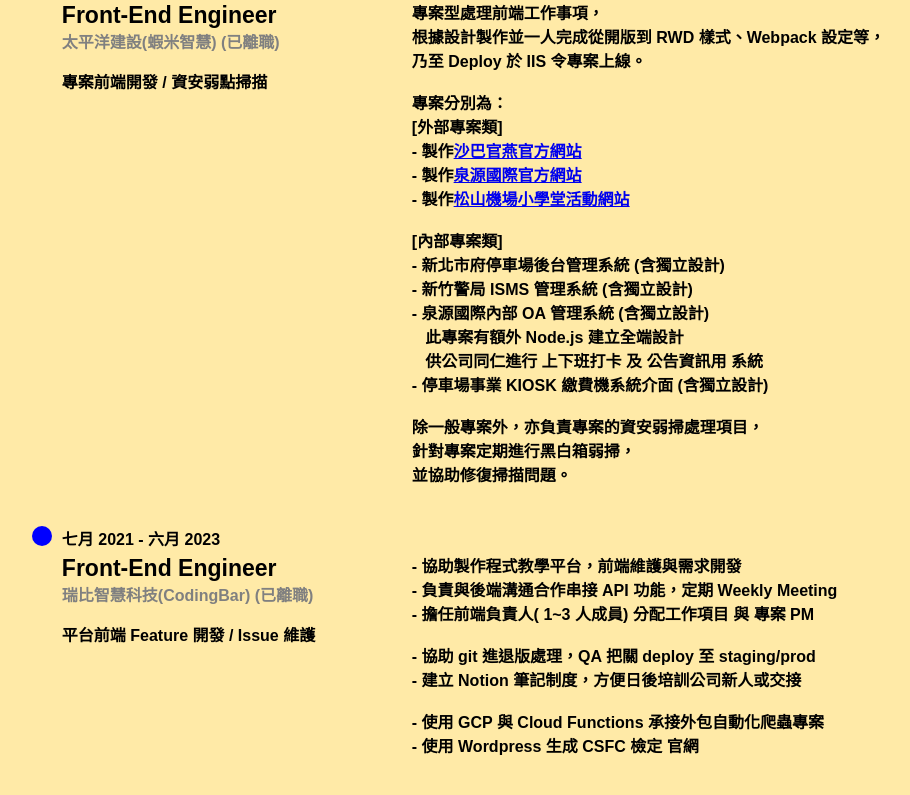
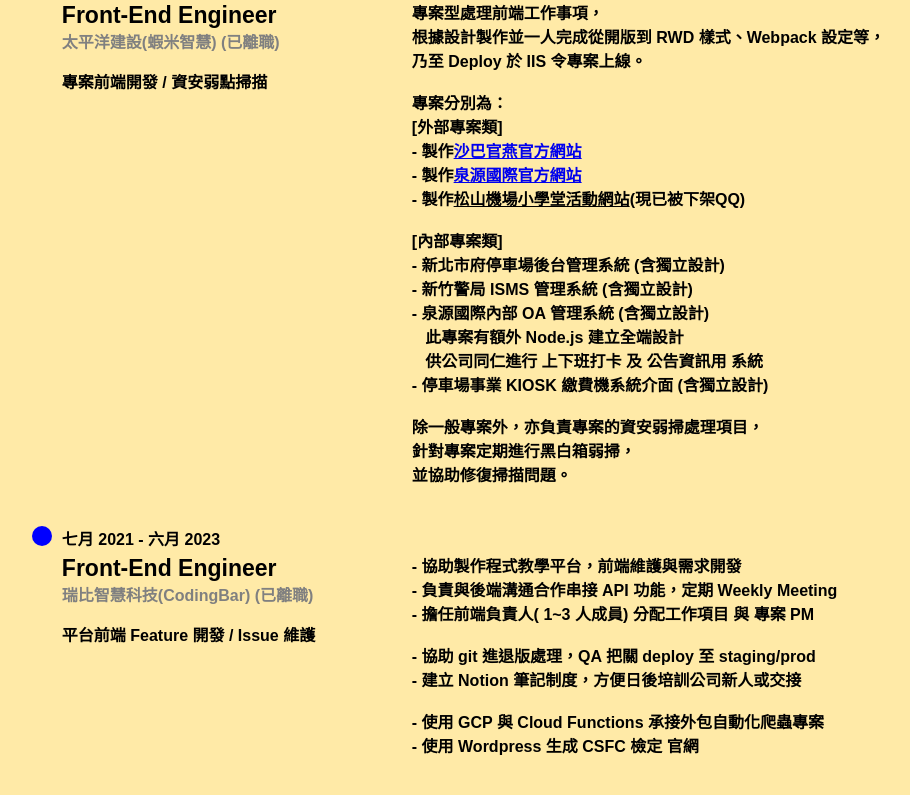
Before and after one commit to nagisalin/Resume, a React (Create React App) app: page / in a window 1280 px wide. Shown: the part 1319-2114 px from the top of the page, without its empty margins (130-1040 px from the left). Built offline with nearby package versions, Linux system fonts and the light colour scheme.

Commit message:
[fix] error link of tsAirport......

```diff
--- a/src/containers/Resume/Experience/Experience.js
+++ b/src/containers/Resume/Experience/Experience.js
@@ -16,7 +16,7 @@ const Experience = () => {
 [外部專案類]
 - 製作<a href="https://www.sabahyan.com/" target="_blank" rel="noreferrer noopener">沙巴官燕官方網站</a>
 - 製作<a href="http://www.pacific-aiot.com.tw/" target="_blank" rel="noreferrer noopener">泉源國際官方網站</a>
-- 製作<a href="https://transport-curation.nat.gov.tw/museum/index.html" target="_blank" rel="noreferrer noopener">松山機場小學堂活動網站</a>
+- 製作<span style="text-decoration: underline;">松山機場小學堂活動網站</span>(現已被下架QQ)
 
 [內部專案類]
 - 新北市府停車場後台管理系統 (含獨立設計)
@@ -28,26 +28,31 @@ const Experience = () => {
 
 除一般專案外，亦負責專案的資安弱掃處理項目，
 針對專案定期進行黑白箱弱掃，
-並協助修復掃描問題。`
+並協助修復掃描問題。`,
 		},
 		{
 			duration: '七月 2021 - 六月 2023',
 			title: 'Front-End Engineer',
 			company: '瑞比智慧科技(CodingBar) (已離職)',
 			position: '平台前端 Feature 開發 / Issue 維護',
-			description: '- 協助製作程式教學平台，前端維護與需求開發\n- 負責與後端溝通合作串接 API 功能，定期 Weekly Meeting\n- 擔任前端負責人( 1~3 人成員) 分配工作項目 與 專案 PM\n\n- 協助 git 進退版處理，QA 把關 deploy 至 staging/prod\n- 建立 Notion 筆記制度，方便日後培訓公司新人或交接\n\n- 使用 GCP 與 Cloud Functions 承接外包自動化爬蟲專案\n- 使用 Wordpress 生成 CSFC 檢定 官網'
+			description:
+				'- 協助製作程式教學平台，前端維護與需求開發\n- 負責與後端溝通合作串接 API 功能，定期 Weekly Meeting\n- 擔任前端負責人( 1~3 人成員) 分配工作項目 與 專案 PM\n\n- 協助 git 進退版處理，QA 把關 deploy 至 staging/prod\n- 建立 Notion 筆記制度，方便日後培訓公司新人或交接\n\n- 使用 GCP 與 Cloud Functions 承接外包自動化爬蟲專案\n- 使用 Wordpress 生成 CSFC 檢定 官網',
 		},
 		{
 			duration: '四月 2018 - 七月 2021',
 			title: 'Course Design/Teaching',
 			company: '瑞比智慧科技(CodingBar) (已離職)',
 			position: '課程設計開發 / 教學講師\n(教學 Python, C++ / 國高中程式教育)',
-			description: '- 協助設計最初版 Python 程式教育課程，規劃投影片製作與課堂 習題設計，\n   以及後來的線上課程錄製與資優班學生特規教材\n- 整理課程開發所需資源，並建檔規格化處理\n- 擔任課程組負責人(3~5人成員) 分配工作項目 與 合作開發\n- 規劃 MTA(現稱 ITS) 考試題庫以提高證照合格通過率。'
+			description:
+				'- 協助設計最初版 Python 程式教育課程，規劃投影片製作與課堂 習題設計，\n   以及後來的線上課程錄製與資優班學生特規教材\n- 整理課程開發所需資源，並建檔規格化處理\n- 擔任課程組負責人(3~5人成員) 分配工作項目 與 合作開發\n- 規劃 MTA(現稱 ITS) 考試題庫以提高證照合格通過率。',
 		},
 	];
 
 	return (
-		<section id="Experience" className="ExperienceSection" style={{ "--clr": getComputedStyle(document.body).getPropertyValue('--lightYellow_color') }}>
+		<section
+			id="Experience"
+			className="ExperienceSection"
+			style={{ '--clr': getComputedStyle(document.body).getPropertyValue('--lightYellow_color') }}>
 			<div className="ResumeDivider" />
 
 			<div className="timeline-container">
```
